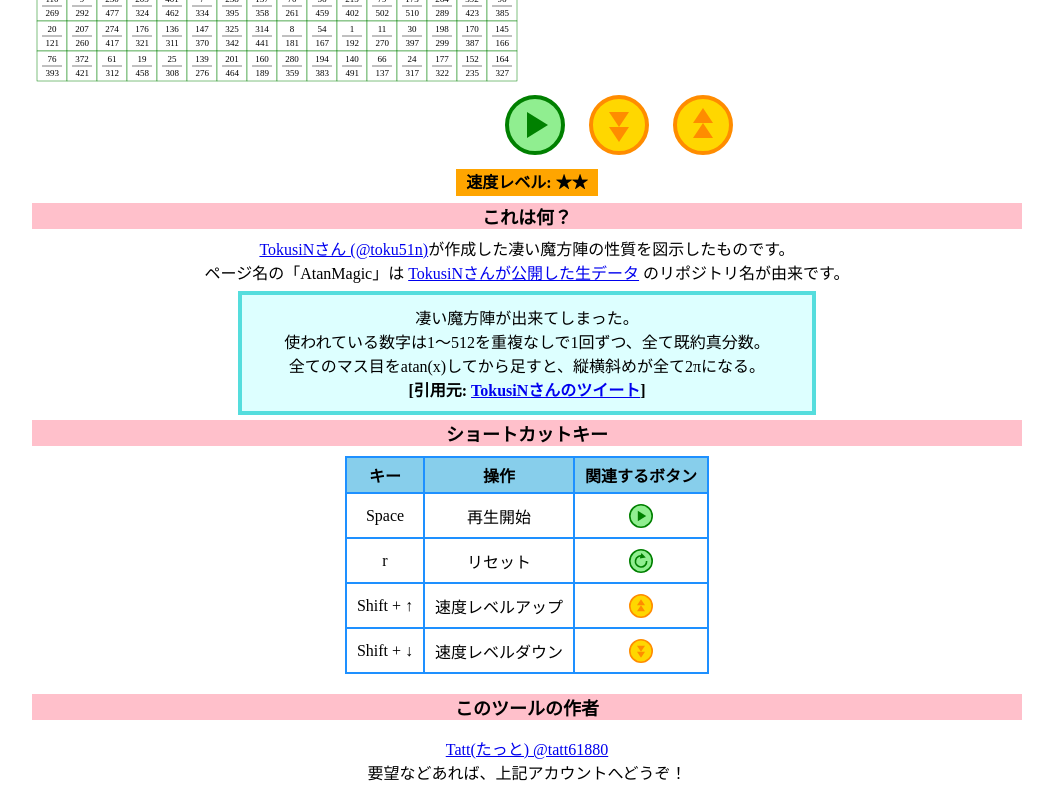
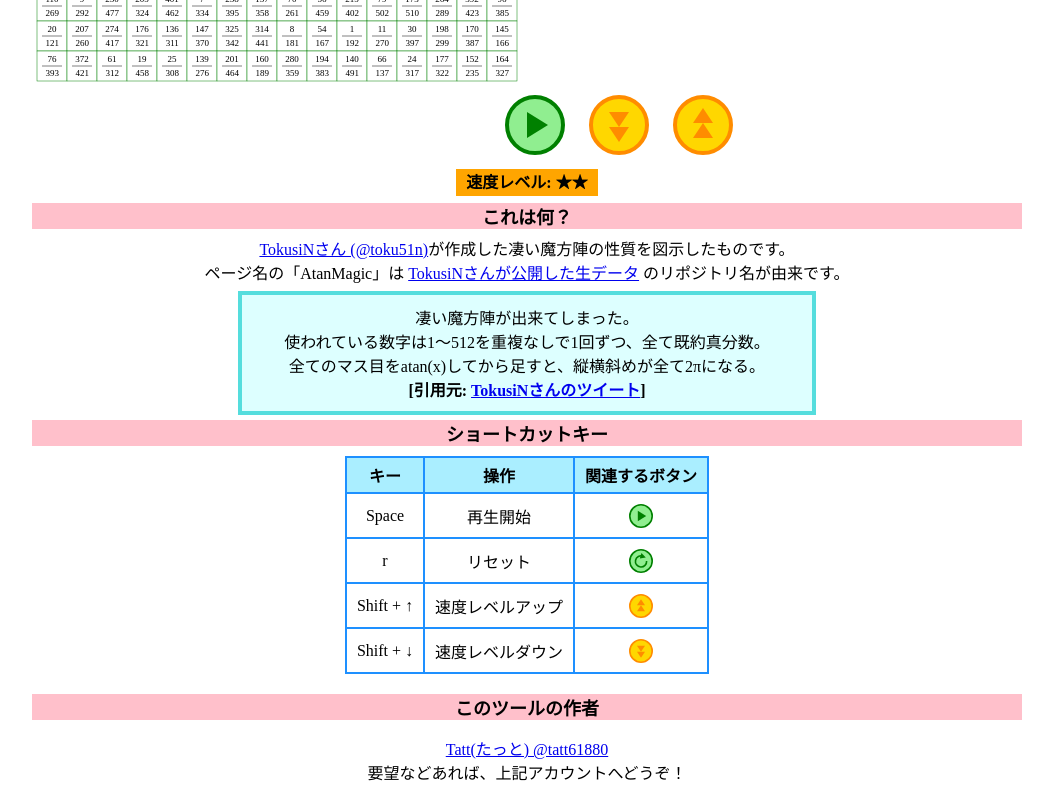
Before and after one commit to tatt61880/AtanMagic, a plain HTML site: page index.html in a window 1280 px wide. Shown: the part 445-1245 px from the top of the page, without its empty margins (113-1166 px from the left). Drawn offline with Linux system fonts and the light colour scheme.

Commit message:
Update style.css

```diff
--- a/style.css
+++ b/style.css
@@ -64,7 +64,7 @@ table {
 }
 
 th {
-  background-color: skyblue;
+  background-color: #aef;
 }
 
 th, td {
```
